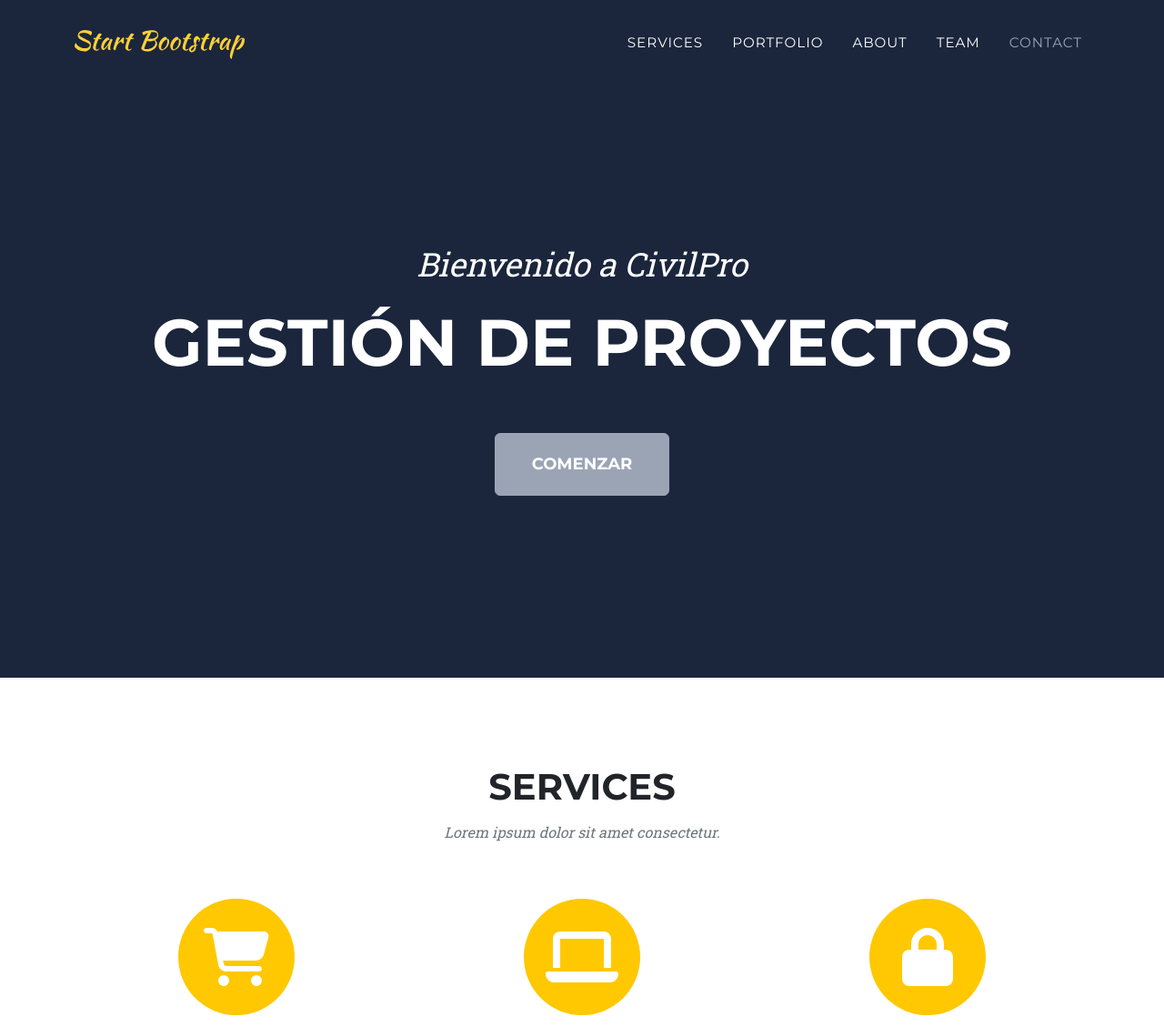
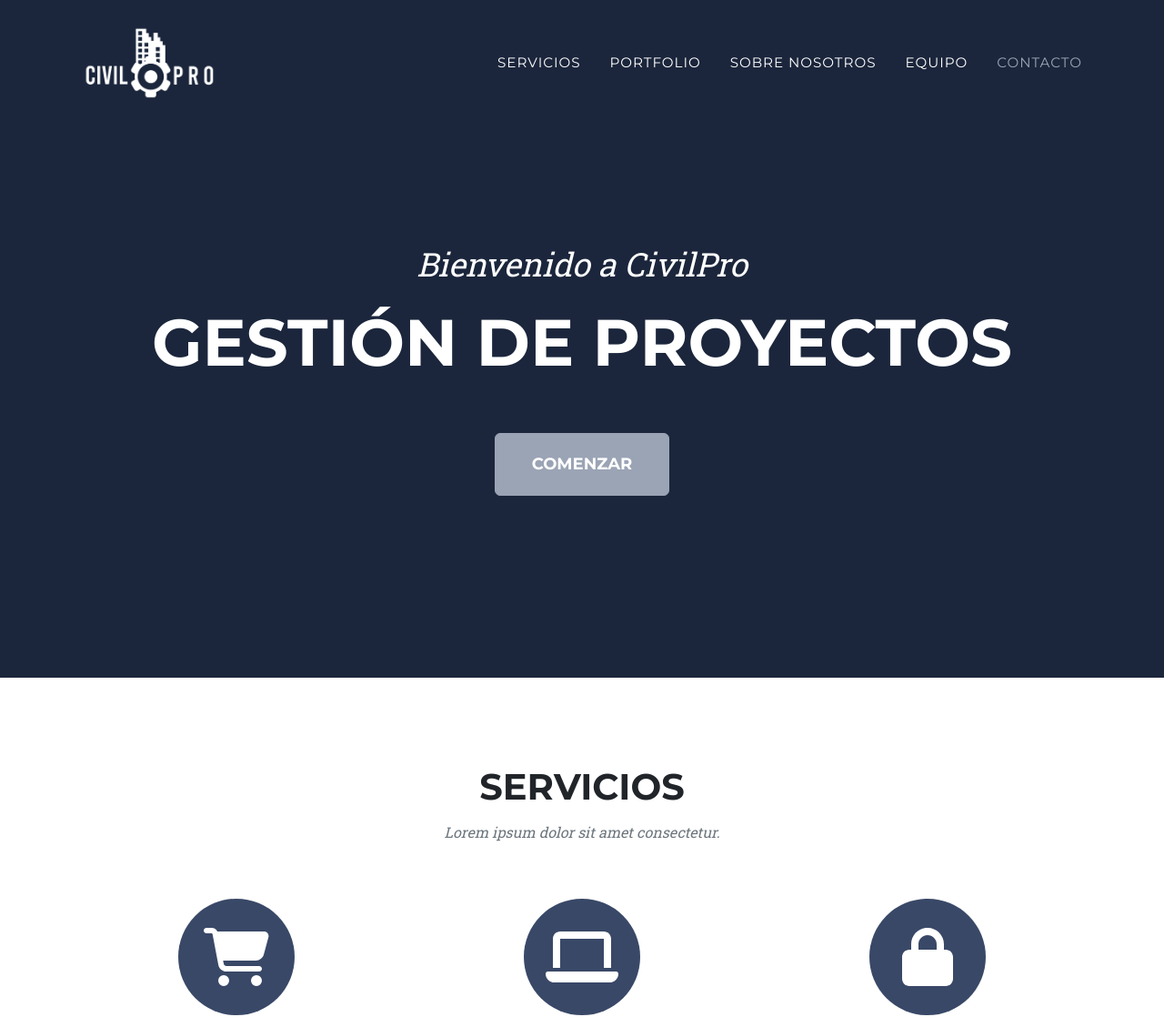
Before and after one commit to jpmvalencia/CivilPro, a Django app: template authentapp/templates/home.html in a window 1280 px wide. Shown: the top 1129 px of the page at 91% size. Run offline with Django 5.2, Linux system fonts and the light colour scheme; the template is opened without the code that fills it, so the values that code supplies are empty; some libraries are stand-ins or nearby versions.

Commit message:
Agregando contenido a laṕagina principal: Home (Color, Titulos, Estilos

```diff
--- a/authentapp/templates/home.html
+++ b/authentapp/templates/home.html
@@ -14,24 +14,24 @@
         <link href="https://fonts.googleapis.com/css?family=Montserrat:400,700" rel="stylesheet" type="text/css" />
         <link href="https://fonts.googleapis.com/css?family=Roboto+Slab:400,100,300,700" rel="stylesheet" type="text/css" />
         <!-- Core theme CSS (includes Bootstrap)-->
-        <link href="css/styles.css" rel="stylesheet" />
+        <link href="css/home.css" rel="stylesheet" />
     </head>
     <body id="page-top">
         <!-- Navigation-->
         <nav class="navbar navbar-expand-lg navbar-dark fixed-top" id="mainNav">
             <div class="container">
-                <a class="navbar-brand" href="#page-top"><img src="assets/img/navbar-logo.svg" alt="..." /></a>
+                <a class="navbar-brand" href="#page-top"><img src="assets/img/CivilPro_Logo_W.png" alt="..." /></a>
                 <button class="navbar-toggler" type="button" data-bs-toggle="collapse" data-bs-target="#navbarResponsive" aria-controls="navbarResponsive" aria-expanded="false" aria-label="Toggle navigation">
                     Menu
                     <i class="fas fa-bars ms-1"></i>
                 </button>
                 <div class="collapse navbar-collapse" id="navbarResponsive">
                     <ul class="navbar-nav text-uppercase ms-auto py-4 py-lg-0">
-                        <li class="nav-item"><a class="nav-link" href="#services">Services</a></li>
+                        <li class="nav-item"><a class="nav-link" href="#services">Servicios</a></li>
                         <li class="nav-item"><a class="nav-link" href="#portfolio">Portfolio</a></li>
-                        <li class="nav-item"><a class="nav-link" href="#about">About</a></li>
-                        <li class="nav-item"><a class="nav-link" href="#team">Team</a></li>
-                        <li class="nav-item"><a class="nav-link" href="#contact">Contact</a></li>
+                        <li class="nav-item"><a class="nav-link" href="#about">Sobre Nosotros</a></li>
+                        <li class="nav-item"><a class="nav-link" href="#team">Equipo</a></li>
+                        <li class="nav-item"><a class="nav-link" href="#contact">Contacto</a></li>
                     </ul>
                 </div>
             </div>
@@ -48,7 +48,7 @@
         <section class="page-section" id="services">
             <div class="container">
                 <div class="text-center">
-                    <h2 class="section-heading text-uppercase">Services</h2>
+                    <h2 class="section-heading text-uppercase">Servicios</h2>
                     <h3 class="section-subheading text-muted">Lorem ipsum dolor sit amet consectetur.</h3>
                 </div>
                 <div class="row text-center">
@@ -246,7 +246,7 @@
         <section class="page-section bg-light" id="team">
             <div class="container">
                 <div class="text-center">
-                    <h2 class="section-heading text-uppercase">Our Amazing Team</h2>
+                    <h2 class="section-heading text-uppercase">Nuestro Increible Equipo</h2>
                     <h3 class="section-subheading text-muted">Lorem ipsum dolor sit amet consectetur.</h3>
                 </div>
                 <div class="row">
```
Also changed, not shown: authentapp/templates/assets/img/CivilPro_Logo_W.png (added), authentapp/templates/css/home.css.
